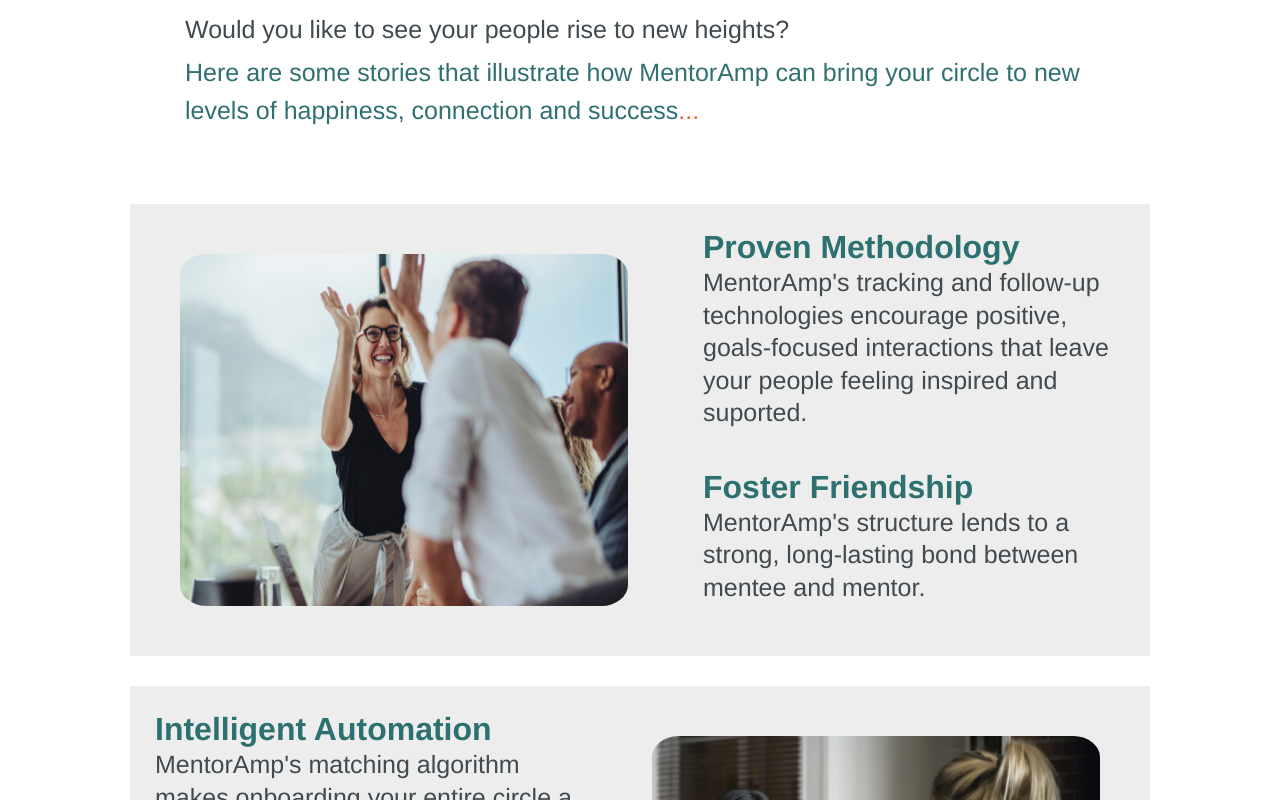
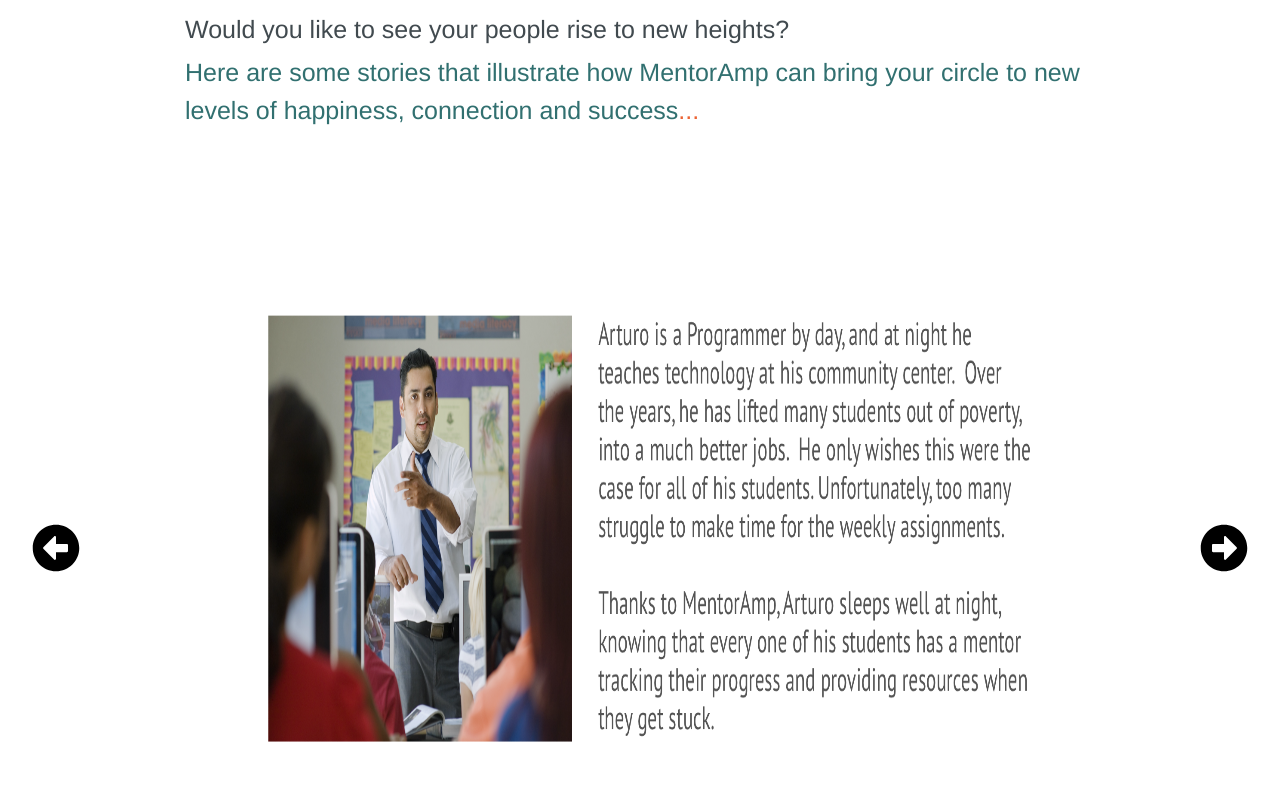
Before and after one commit to Zyanvel/mentor-amp-website, a React (Create React App) app: page / in a window 1280 px wide. Shown: the part 1160-1960 px from the top of the page. Built offline with nearby package versions, Linux system fonts and the light colour scheme.

Commit message:
carousel

```diff
--- a/package.json
+++ b/package.json
@@ -9,6 +9,7 @@
     "@testing-library/user-event": "^12.6.2",
     "react": "^17.0.1",
     "react-dom": "^17.0.1",
+    "react-icons": "^4.2.0",
     "react-router-dom": "^5.2.0",
     "react-scripts": "4.0.1",
     "router": "^1.3.5",
--- a/src/App.js
+++ b/src/App.js
@@ -7,6 +7,8 @@ import GeneralInfoSection from "./components/GeneralInfoSection";
 import Features from "./components/Features";
 import TestimonySection from "./components/TestimonySection";
 import Form from "./components/Form";
+import ImageSlider from "./components/ImageSlider";
+import { SliderData } from "./components/SliderData";
 
 
 function App() {
@@ -17,6 +19,7 @@ function App() {
       <NavBar/>
       <SunsetHeroSection/>
       <GeneralInfoSection/>
+      <ImageSlider slides={SliderData} />
       <Features/>
       <TestimonySection/>
       <Form/>
--- /dev/null
+++ b/src/components/ImageSlider.css
@@ -0,0 +1,38 @@
+.slider {
+    position: relative;
+    height: 100vh;
+    display: flex;
+    justify-content: center;
+    align-items: center;
+    top: 50px;
+}
+.image {
+    width: 800px;
+    height: 500px;
+    border-radius: 10px;
+}
+
+.right-arrow {
+    position: absolute;
+    top: 50%;
+    right: 32px;
+    font-size: 3rem;
+    color: #000;
+    z-index: 10;
+    cursor: pointer;
+    user-select: none;
+
+
+}
+
+.left-arrow {
+    position: absolute;
+    top: 50%;
+    left: 32px;
+    font-size: 3rem;
+    color: #000;
+    z-index: 10;
+    cursor: pointer;
+    user-select: none;
+
+}
--- /dev/null
+++ b/src/components/ImageSlider.js
@@ -0,0 +1,42 @@
+import React, { useState } from 'react';
+import { SliderData } from './SliderData';
+import './ImageSlider.css'
+import { FaArrowAltCircleRight, FaArrowAltCircleLeft } from 'react-icons/fa';
+
+const ImageSlider = ({ slides }) => {
+  const [current, setCurrent] = useState(0);
+  const length = slides.length;
+
+  const nextSlide = () => {
+    setCurrent(current === length - 1 ? 0 : current + 1);
+  };
+
+  const prevSlide = () => {
+    setCurrent(current === 0 ? length - 1 : current - 1);
+  };
+
+  if (!Array.isArray(slides) || slides.length <= 0) {
+    return null;
+  }
+
+  return (
+    <section className='slider'>
+      <FaArrowAltCircleLeft className='left-arrow' onClick={prevSlide} />
+      <FaArrowAltCircleRight className='right-arrow' onClick={nextSlide} />
+      {SliderData.map((slide, index) => {
+        return (
+          <div
+            className={index === current ? 'slide active' : 'slide'}
+            key={index}
+          >
+            {index === current && (
+              <img src={slide.image} alt='travel image' className='image' />
+            )}
+          </div>
+        );
+      })}
+    </section>
+  );
+};
+
+export default ImageSlider;
--- /dev/null
+++ b/src/components/SliderData.js
@@ -0,0 +1,15 @@
+import img1 from '../image/Arturo.png'
+import img2 from '../image/Brianna.png'
+import img3 from '../image/Preethi.png'
+
+export const SliderData = [
+    {
+        image: img1
+    },
+    {
+        image: img2
+    },
+    {
+        image: img3
+    }
+];
```
Also changed, not shown: 2 other files (tests, documents, lock files or other folders).
